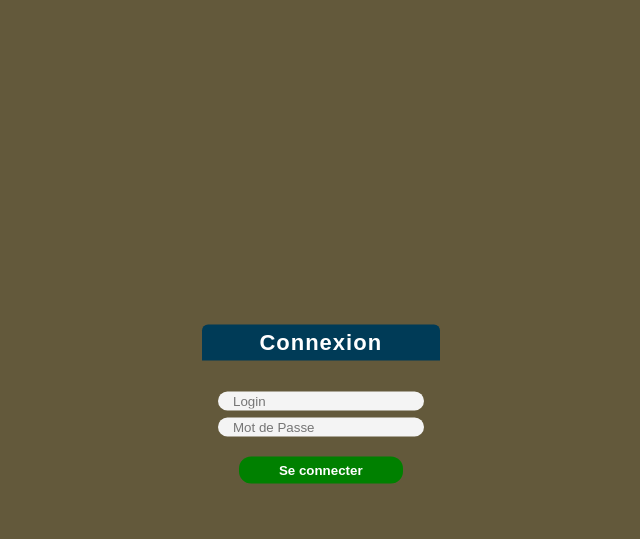
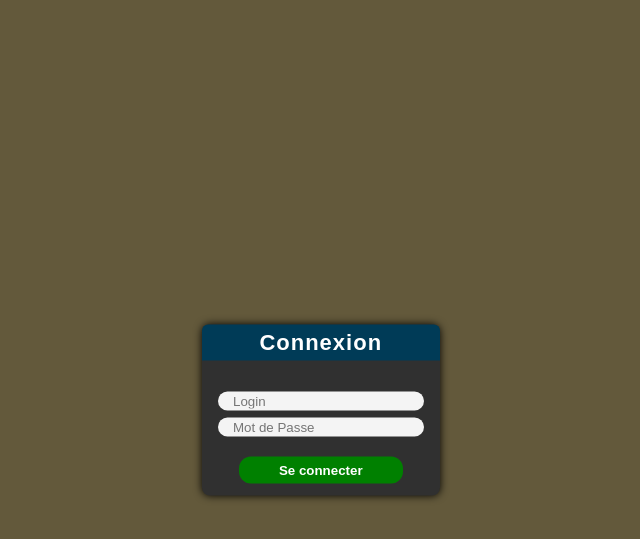
Before and after one commit to PotiPoton/PHP-2, a PHP site: page /connect.php in a window 1280 px wide. Shown: the top 539 px of the page, without its empty margins (313-953 px from the left). Run offline with PHP 8.4, Linux system fonts and the light colour scheme; data comes from the database, SQL or seed files in the repository.

Commit message:
login css

```diff
--- a/B2 PILLA/TP GSB/sources/include/form_login.php
+++ b/B2 PILLA/TP GSB/sources/include/form_login.php
@@ -34,7 +34,7 @@
 
 ?>
 <div class="cnt center">
-    <div class="cnt form small nomgn">
+    <div class="cnt box small nomgn">
         <h2>Connexion</h2>
         <form action="" method="POST">
             <input type="text" name="inputLogin" placeholder="Login">
```
